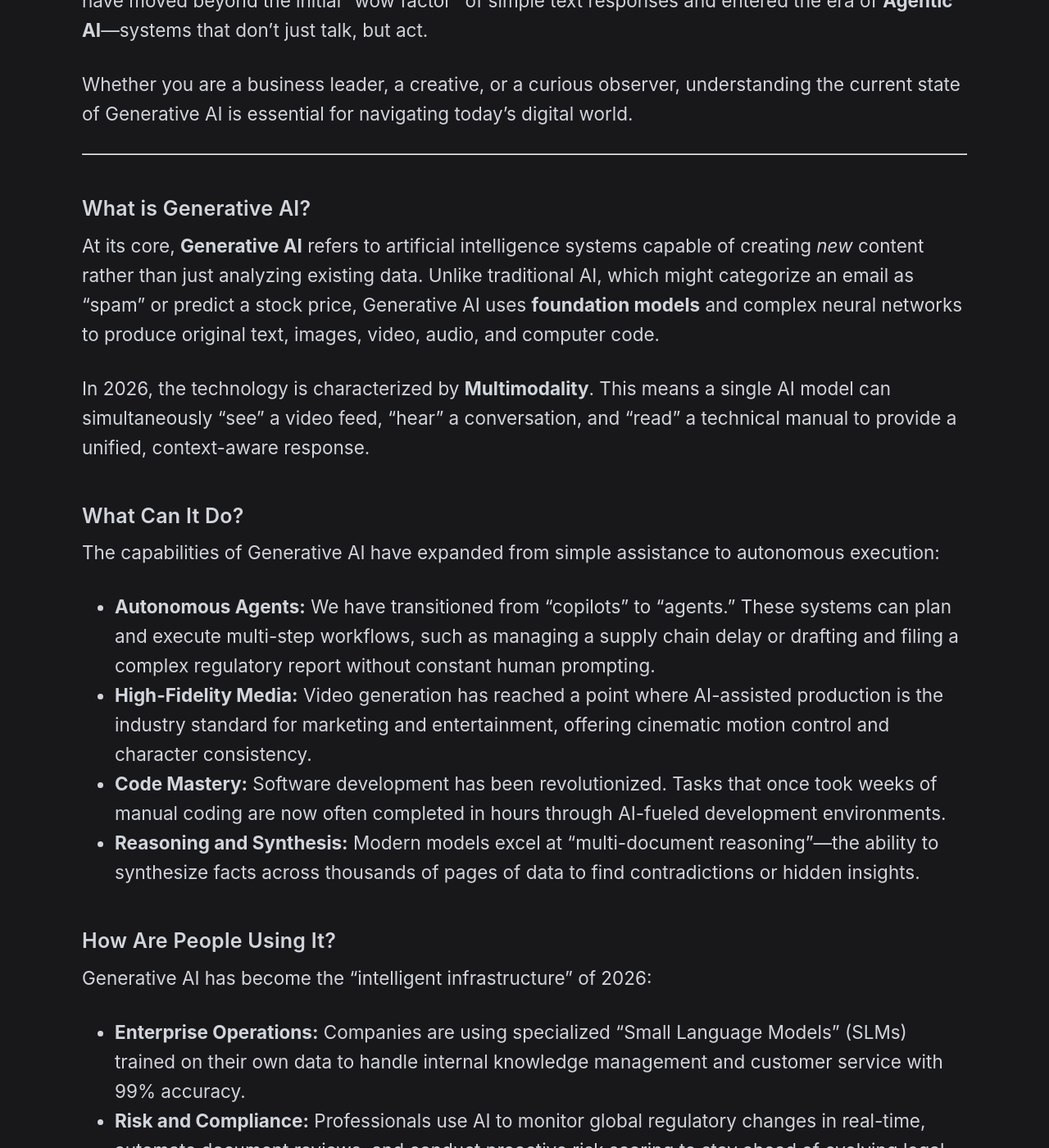
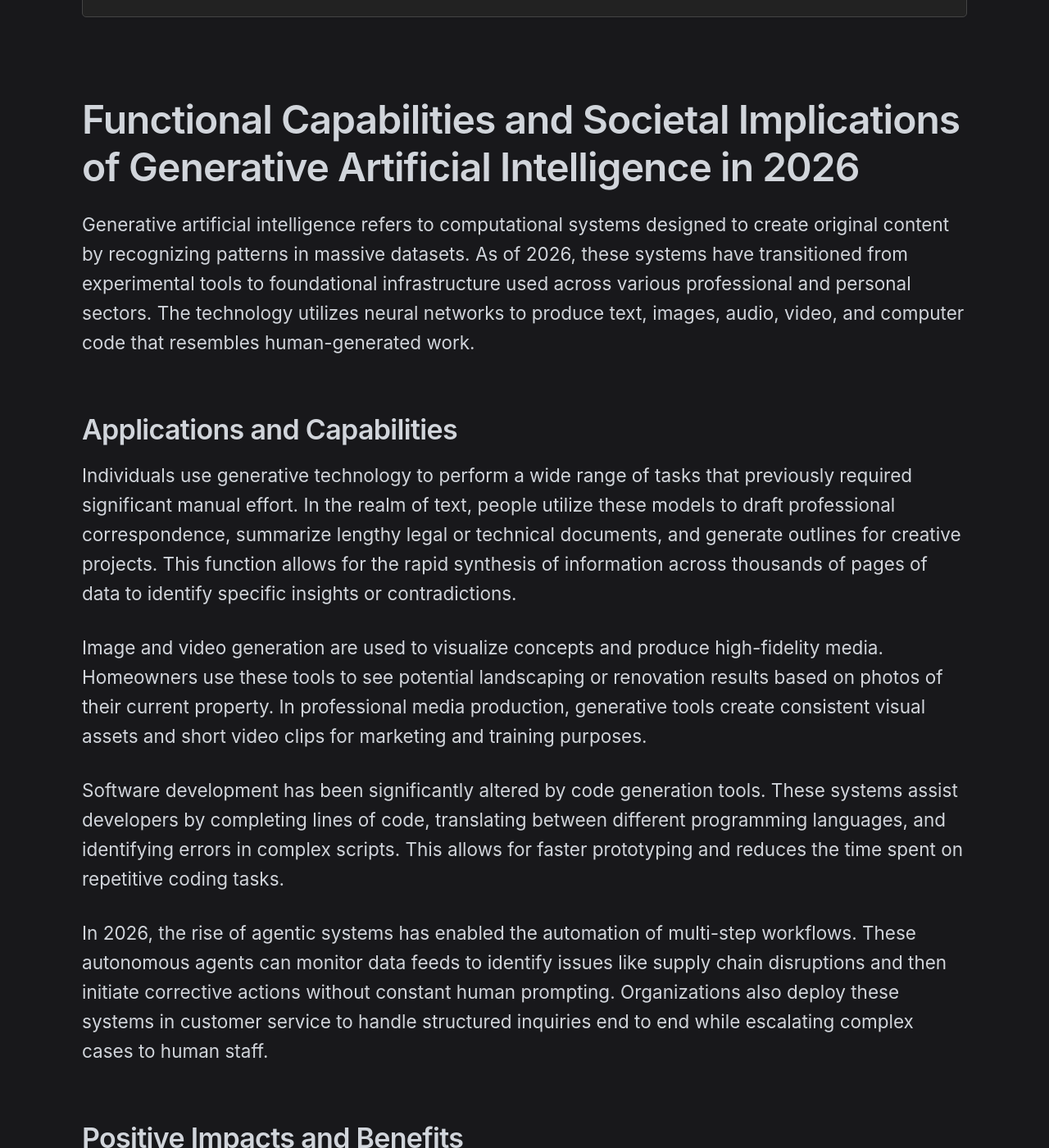
Before and after one commit to JNPyles/JNPyles.github.io, a Jekyll site: the page built from _ai_generated/articles/Generative-AI-In-2026.md, in a window 1280 px wide and 1400 px high, scrolled down 477 px. Shown: the whole window at 82% size. Built offline with Jekyll 4.4.1, drawn with Linux system fonts in a browser that asks for light colours; nearby versions of some CDN libraries; some of the changed text lies outside the part shown.

Commit message:
Website Updates

```diff
--- a/_ai_generated/articles/Generative-AI-In-2026.md
+++ b/_ai_generated/articles/Generative-AI-In-2026.md
@@ -1,53 +1,39 @@
 ---
 title: "Generative AI in 2026: From Chatbots to Digital Collaborators"
+model: "Gemini 3 Flash Thinking"
 date: 2026-04-04
-chat_url: https://gemini.google.com/share/0d6abb1501e0
----
-The landscape of Artificial Intelligence has shifted dramatically over the past few years. In 2026, we have moved beyond the initial "wow factor" of simple text responses and entered the era of **Agentic AI**—systems that don't just talk, but act.
-
-Whether you are a business leader, a creative, or a curious observer, understanding the current state of Generative AI is essential for navigating today’s digital world.
-
+initial_prompt: "Create a post for my website that provides an overview of generative ai"
+conversation_url: https://gemini.google.com/share/ec387e41d630
 ---
 
-### What is Generative AI?
-At its core, **Generative AI** refers to artificial intelligence systems capable of creating *new* content rather than just analyzing existing data. Unlike traditional AI, which might categorize an email as "spam" or predict a stock price, Generative AI uses **foundation models** and complex neural networks to produce original text, images, video, audio, and computer code.
+# Functional Capabilities and Societal Implications of Generative Artificial Intelligence in 2026
 
-In 2026, the technology is characterized by **Multimodality**. This means a single AI model can simultaneously "see" a video feed, "hear" a conversation, and "read" a technical manual to provide a unified, context-aware response.
+Generative artificial intelligence refers to computational systems designed to create original content by recognizing patterns in massive datasets. As of 2026, these systems have transitioned from experimental tools to foundational infrastructure used across various professional and personal sectors. The technology utilizes neural networks to produce text, images, audio, video, and computer code that resembles human-generated work.
 
-### What Can It Do?
-The capabilities of Generative AI have expanded from simple assistance to autonomous execution:
-* **Autonomous Agents:** We have transitioned from "copilots" to "agents." These systems can plan and execute multi-step workflows, such as managing a supply chain delay or drafting and filing a complex regulatory report without constant human prompting.
-* **High-Fidelity Media:** Video generation has reached a point where AI-assisted production is the industry standard for marketing and entertainment, offering cinematic motion control and character consistency.
-* **Code Mastery:** Software development has been revolutionized. Tasks that once took weeks of manual coding are now often completed in hours through AI-fueled development environments.
-* **Reasoning and Synthesis:** Modern models excel at "multi-document reasoning"—the ability to synthesize facts across thousands of pages of data to find contradictions or hidden insights.
+## Applications and Capabilities
 
-### How Are People Using It?
-Generative AI has become the "intelligent infrastructure" of 2026:
-* **Enterprise Operations:** Companies are using specialized "Small Language Models" (SLMs) trained on their own data to handle internal knowledge management and customer service with 99% accuracy.
-* **Risk and Compliance:** Professionals use AI to monitor global regulatory changes in real-time, automate document reviews, and conduct proactive risk scoring to stay ahead of evolving legal frameworks like the EU AI Act.
-* **Personal Productivity:** On-device AI now runs locally on smartphones and laptops, acting as a private executive assistant that summarizes meetings and manages schedules without sensitive data ever leaving the device.
-* **Healthcare:** Medical foundation models are now being used to assist in diagnosing rare diseases by analyzing genetic profiles and patient histories at a scale impossible for human clinicians.
+Individuals use generative technology to perform a wide range of tasks that previously required significant manual effort. In the realm of text, people utilize these models to draft professional correspondence, summarize lengthy legal or technical documents, and generate outlines for creative projects. This function allows for the rapid synthesis of information across thousands of pages of data to identify specific insights or contradictions.
 
----
+Image and video generation are used to visualize concepts and produce high-fidelity media. Homeowners use these tools to see potential landscaping or renovation results based on photos of their current property. In professional media production, generative tools create consistent visual assets and short video clips for marketing and training purposes.
 
-### The Key Debates: Innovation vs. Responsibility
-As the technology matures, several critical debates are shaping its future:
+Software development has been significantly altered by code generation tools. These systems assist developers by completing lines of code, translating between different programming languages, and identifying errors in complex scripts. This allows for faster prototyping and reduces the time spent on repetitive coding tasks.
 
-#### 1. The Energy and Resource Crisis
-The computing power required for 2026-scale AI is immense. Data center energy consumption is projected to exceed **1,000 TWh** this year, leading to intense debates over the environmental impact and the necessity of "Green AI" and renewable-powered computing.
+In 2026, the rise of agentic systems has enabled the automation of multi-step workflows. These autonomous agents can monitor data feeds to identify issues like supply chain disruptions and then initiate corrective actions without constant human prompting. Organizations also deploy these systems in customer service to handle structured inquiries end to end while escalating complex cases to human staff.
 
-#### 2. The Job Displacement Paradox
-While estimates suggest a net gain of millions of jobs by 2030, the immediate reality is a "disruption gap." The debate focuses on how to support workers in roles being automated—such as entry-level coding and basic data analysis—while filling the surge in demand for AI governance specialists.
+## Positive Impacts and Benefits
 
-#### 3. "AI Slop" and the Erosion of Truth
-The sheer volume of AI-generated content has led to concerns about "AI slop"—low-quality, synthetic content that clutters the internet. More seriously, the rise of sophisticated deepfakes continues to challenge our ability to verify the truth in news and digital media.
+The adoption of generative technology is associated with several reported benefits. Economic analysis from 2026 suggests that artificial intelligence could add trillions of dollars in value to the global economy annually. Much of this value is attributed to productivity gains in sectors such as software engineering, marketing, and customer service where tasks are completed in a fraction of the time previously required.
 
-#### 4. Algorithmic Bias and Fairness
-Because AI learns from historical data, it can inadvertently perpetuate social and historical biases. The push for "Explainable AI" is at the forefront of the 2026 agenda, as regulators demand that automated decisions in hiring, lending, and healthcare be transparent and auditable.
+In healthcare, generative models are used to enhance medical imaging and assist in drug discovery. These systems can synthesize images to demonstrate how a disease might progress or analyze genetic profiles to identify potential diagnostic paths for rare conditions. This accelerates clinical documentation and research processes.
 
----
+Personalized education is another area of growth. Individuals use generative tools to receive explanations of complex subjects tailored to their specific level of understanding. This includes using analogies or simplified language to make specialized topics like physics or finance more accessible to a general audience.
 
-### The Path Forward
-Generative AI in 2026 is no longer a peripheral tool; it is a core component of how we work and live. The challenge is no longer just about *how* to use it, but how to do so **ethically, sustainably, and securely.**
+## Negative Impacts and Challenges
 
-*How are you seeing Generative AI change your industry this year? Let’s discuss in the comments below.*
+The widespread use of generative technology also presents significant challenges and risks. The environmental cost of maintaining the necessary computing infrastructure is a major point of concern. Data center energy consumption has risen sharply, with reports indicating that in some regions, such as Ireland, these facilities consume over 20 percent of the national electricity supply. The water required for cooling these systems also places stress on local resources.
+
+The job market is experiencing a period of transformation and displacement. While new roles such as machine learning specialists and AI ethics officers are emerging, other positions are being phased out or radically reshaped. Roles involving structured tasks like data entry, basic coding, and first-line customer service are particularly vulnerable to automation. This shift has led to an urgent need for large-scale workforce reskilling.
+
+Information integrity is threatened by the volume of synthetic content. The ease of generating realistic text and images has led to an increase in low-quality content often referred to as AI slop. More critically, the rise of sophisticated deepfakes presents ongoing challenges for verifying the authenticity of digital media and news.
+
+Finally, there are ongoing concerns regarding the accuracy of generated data. Because these systems function on probability, they can produce factual errors with a high degree of confidence. This characteristic requires users to maintain rigorous verification processes to avoid the spread of misinformation in professional and public discourse.
--- a/_config.yml
+++ b/_config.yml
@@ -33,12 +33,12 @@ collections:
 
 defaults:
   - scope:
-      path: "" # An empty string here means "all files"
+      path: ""
       type: "posts"
     values:
       layout: "post"
   - scope:
-        path: ""
-        type: "ai_generated" # This must match the name in your collections list
+      path: ""
+      type: "ai_generated"
     values:
-      layout: "post"        # This tells Jekyll to use _layouts/post.html
+      layout: "ai-post"
--- /dev/null
+++ b/_layouts/ai-post.html
@@ -0,0 +1,13 @@
+---
+layout: post
+---
+
+<div class="ai-metadata" style="background: #222; padding: 15px; border-radius: 5px; margin-bottom: 20px; border: 1px solid #444;">
+  <strong>AI Model:</strong> {{ page.model | default: "Unknown" }}<br>
+  <strong>System Prompt:</strong> <em>{{ page.system_prompt }}</em>
+</div>
+
+{{ content }}
+
+<hr>
+<p><small>This content was AI-generated as part of Jonathon's research into Generative AI for Business.</small></p>
--- a/_layouts/post.html
+++ b/_layouts/post.html
@@ -29,9 +29,6 @@ layout: default
         {% if page.dropbox_url %}
             <a href="{{ page.dropbox_url }}" target="_blank">View on Dropbox ↗</a>
         {% endif %}
-        {% if page.chat_url %}
-            <a href="{{ page.chat_url }}" target="_blank">View AI Conversation</a>
-        {% endif %}
     </div>
 </header>
 
```
Also changed, not shown: _posts/2021/2021-12-01-tila-policy-template.md (added, +88 -0 lines).
